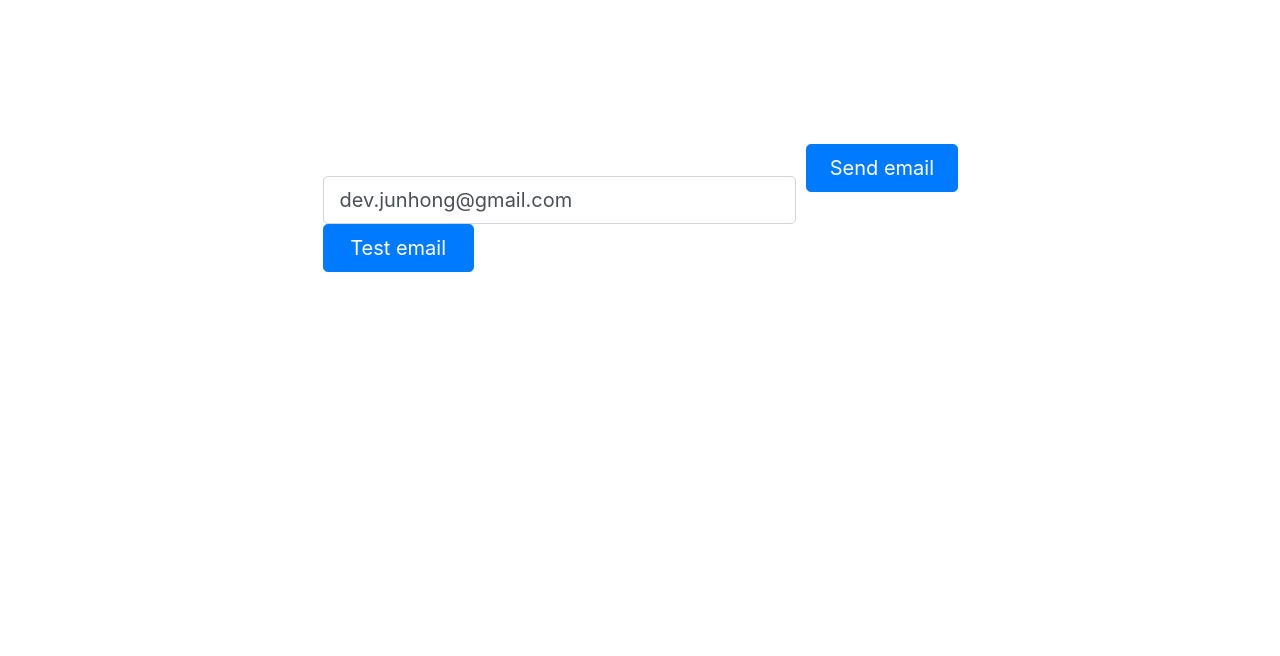
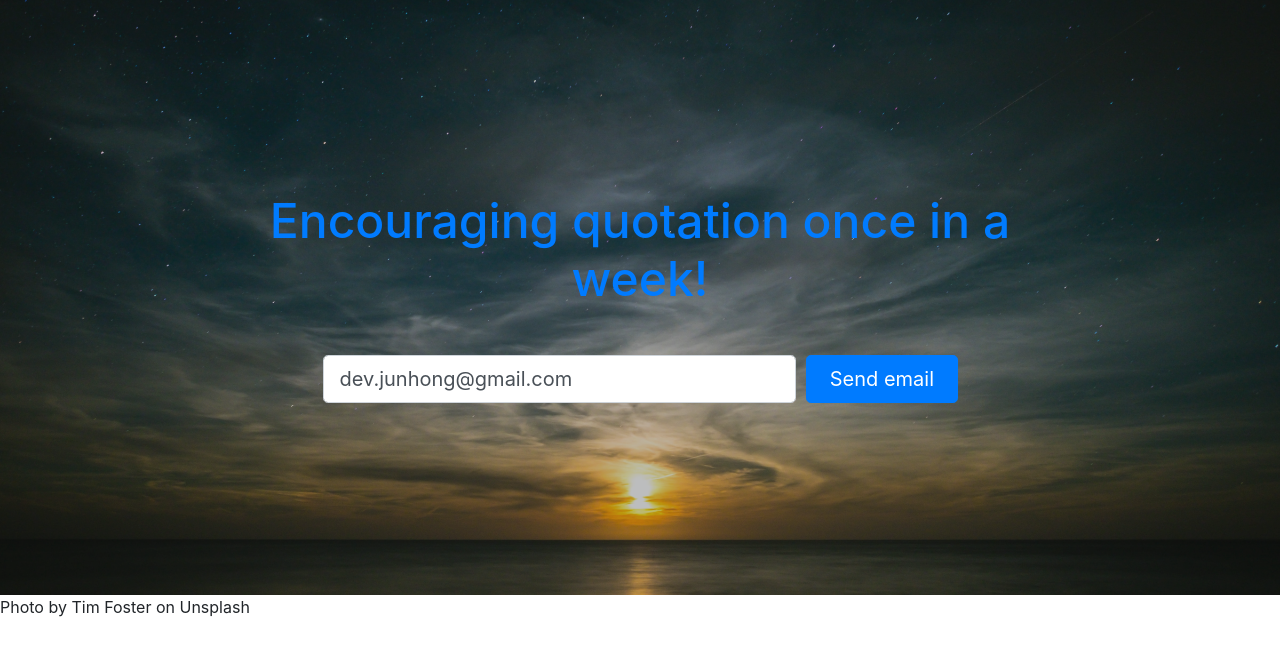
Before and after one commit to devjunhong/quoteMailing, a Django app: page / in a window 1280 px wide. Shown: the top 656 px of the page. Run offline with Django 3.2, Linux system fonts and the light colour scheme; some libraries are stand-ins or nearby versions.

Commit message:
draw background image

```diff
--- a/static/css/base.css
+++ b/static/css/base.css
@@ -0,0 +1,32 @@
+header.masthead {
+  position: relative;
+  background-color: #343a40;
+  background: url("../img/rising_sun.jpg") no-repeat center center;
+  background-size: cover;
+  padding-top: 8rem;
+  padding-bottom: 8rem;
+}
+
+header.masthead .overlay {
+  position: absolute;
+  background-color: #212529;
+  height: 100%;
+  width: 100%;
+  top: 0;
+  left: 0;
+  opacity: 0.3;
+}
+
+header.masthead h1 {
+  font-size: 2rem;
+}
+
+@media (min-width: 768px) {
+  header.masthead {
+    padding-top: 12rem;
+    padding-bottom: 12rem;
+  }
+  header.masthead h1 {
+    font-size: 3rem;
+  }
+}
--- a/templates/base.html
+++ b/templates/base.html
@@ -1,4 +1,6 @@
 <!-- templates/base.html -->
+{% load static %}
+
 <!DOCTYPE html>
 <html lang="en">
   <head>
@@ -9,10 +11,16 @@
     <!-- Bootstrap CSS -->
     <link rel="stylesheet" href="https://stackpath.bootstrapcdn.com/bootstrap/4.1.3/css/bootstrap.min.css" integrity="sha384-MCw98/SFnGE8fJT3GXwEOngsV7Zt27NXFoaoApmYm81iuXoPkFOJwJ8ERdknLPMO" crossorigin="anonymous">
 
+    <!-- Custom CSS -->
+    <link rel="stylesheet" type="text/css" href="{% static 'css/base.css' %}">
+
     <title>{% block title %}They said so{% endblock title %}</title>
   </head>
   <body>
     {% block content %}
     {% endblock content %}
   </body>
+  <footer>
+    Photo by Tim Foster on Unsplash
+  </footer>
 </html>
--- a/templates/home.html
+++ b/templates/home.html
@@ -1,7 +1,5 @@
 <!-- templates/home.html -->
 {% extends 'base.html' %}
-
-{% load widget_tweaks %}
 
 {% block content %}
 <!-- Masthead -->
@@ -10,24 +8,17 @@
   <div class="container">
     <div class="row">
       <div class="col-xl-9 mx-auto">
-        <h1 class="mb-5">Build a landing page for your business or project and generate more leads!</h1>
+        <h1 class="mb-5 text-primary">Encouraging quotation once in a week!</h1>
       </div>
       <div class="col-md-10 col-lg-8 col-xl-7 mx-auto">
         <form method="POST">
           {% csrf_token %}
           <div class="form-row">
             <div class="col-12 col-md-9 mb-2 mb-md-0">
-              {% for field in form.visible_fields %}
-                {{ field.label_tag }}
-                {% render_field field type="email" class="form-control form-control-lg" placeholder="Enter your email..." value="dev.junhong@gmail.com" %}
-              {% endfor %}
-              <!-- <input id="email" type="email" class="form-control form-control-lg" placeholder="Enter your email..." value="dev.junhong@gmail.com"> -->
+              <input name="email" type="email" class="form-control form-control-lg" placeholder="Enter your email..." value="dev.junhong@gmail.com">
             </div>
             <div class="col-12 col-md-3">
               <button type="submit" class="btn btn-block btn-lg btn-primary">Send email</button>
-            </div>
-            <div class="col-12 col-md-3">
-              <button type="submit" class="btn btn-block btn-lg btn-primary">Test email</button>
             </div>
           </div>
         </form>
```
Also changed, not shown: static/img/rising_sun.jpg (added).
